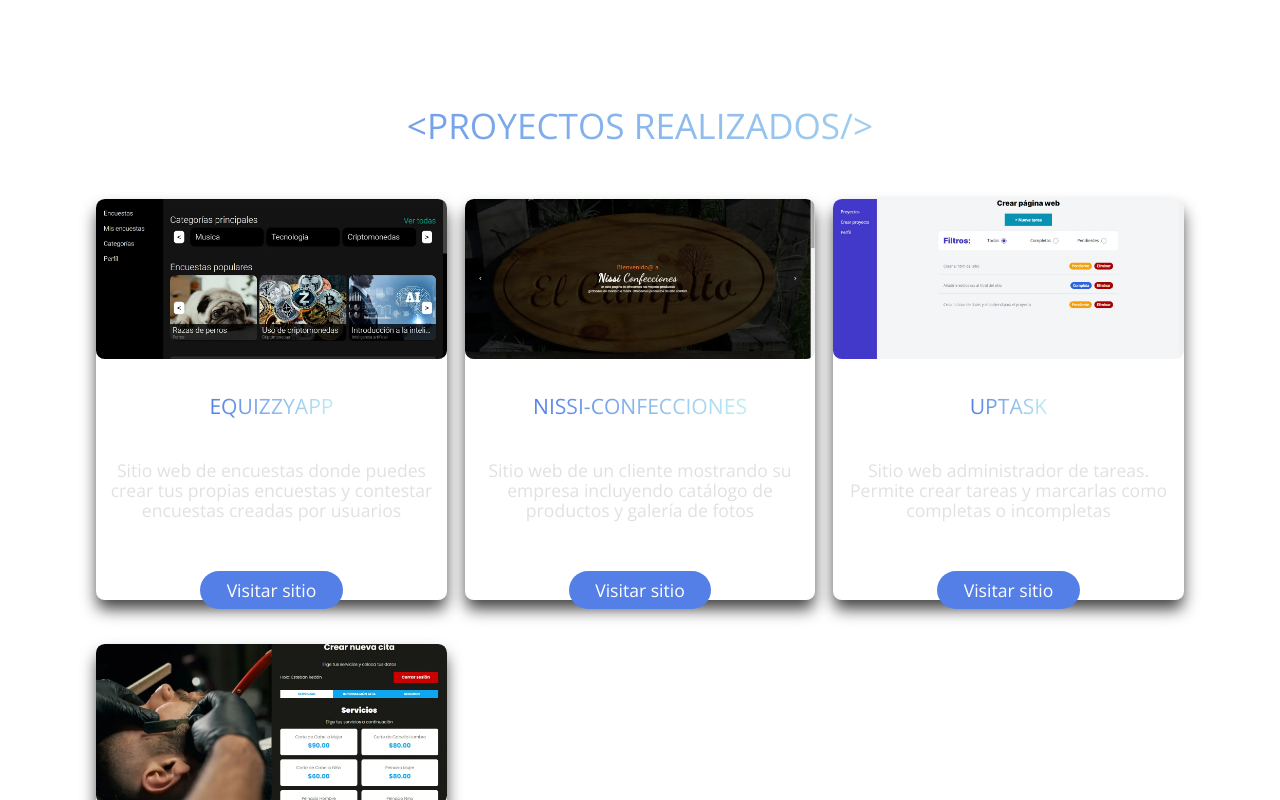
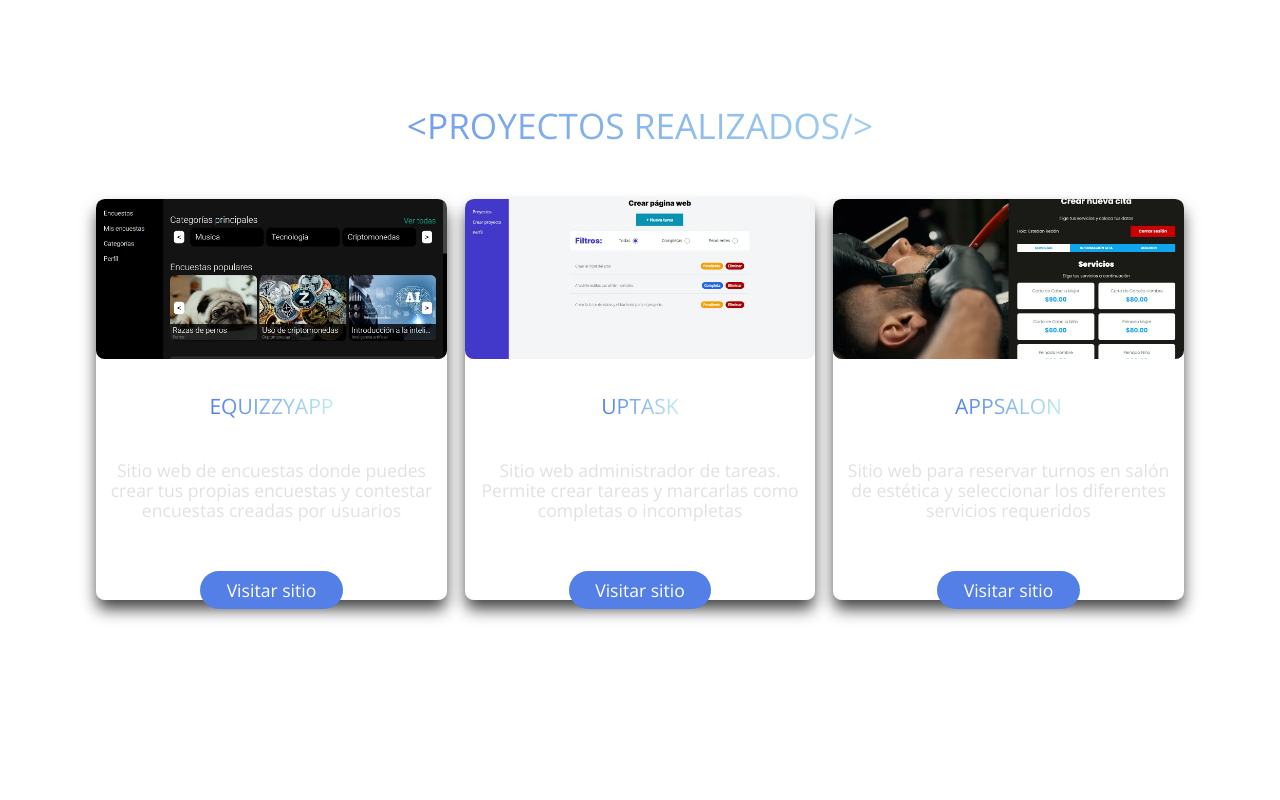
Before and after one commit to EsTeBaN22001/portfolio-redon-html, a website: page index.html in a window 1280 px wide. Shown: the part 1667-2467 px from the top of the page. Drawn offline with nearby package versions, Linux system fonts and the light colour scheme.

Commit message:
--ammend}

```diff
--- a/index.html
+++ b/index.html
@@ -187,7 +187,7 @@
           <a class="visit-site-button" target="_blank" href="https://appsalon-er.000webhostapp.com/">Visitar sitio</a>
         </div>
       </div>
-      <div class="proyect reveal2" id="nissi">
+      <!-- <div class="proyect reveal2" id="nissi">
         <div class="img-container">
           <img src="build/img/nissi-index.webp" alt="nissi-confecciones-index">
         </div>
@@ -197,7 +197,7 @@
             <a class="visit-site-button" target="_blank" href="https://nissi-confecciones.000webhostapp.com/">Visitar
               sitio</a>
         </div>
-      </div>
+      </div> -->
       <div class="proyect reveal3" id="uptask">
         <div class="img-container">
           <img src="build/img/uptask-tasks.webp" alt="uptask-task">
```
